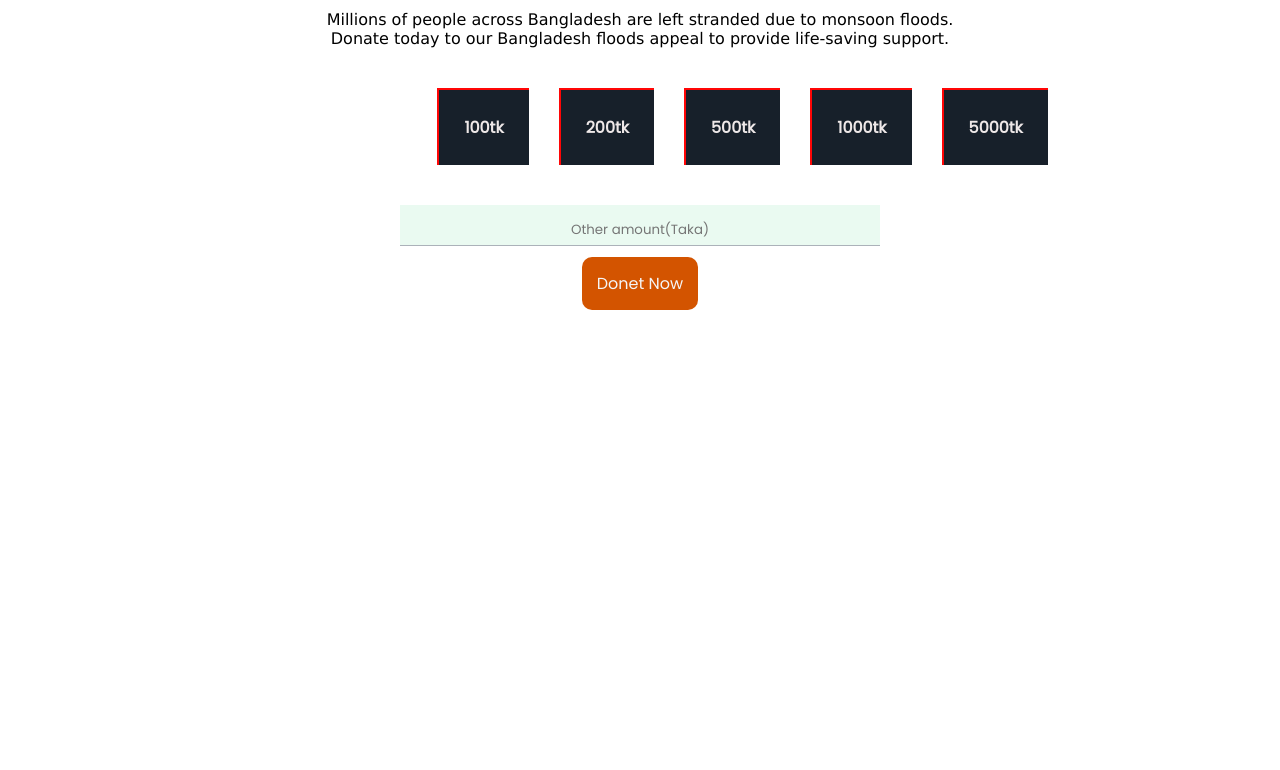
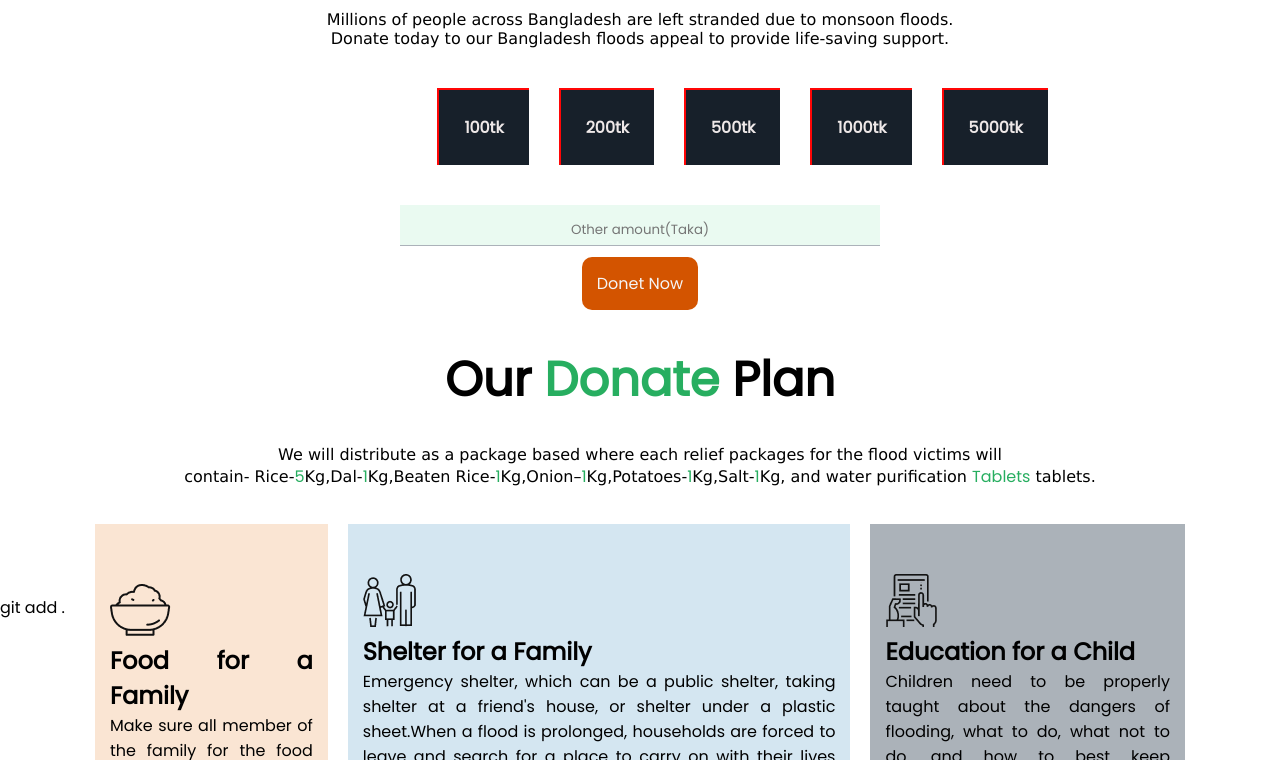
Before and after one commit to nafiurnm/flooddonet, a plain HTML site: page index.html in a window 1280 px wide. Shown: the part 731-1501 px from the top of the page. Before the commit the page ends 1041 px from the top, so only its background shows below. Drawn offline with Linux system fonts and the light colour scheme.

Commit message:
secthird

```diff
--- a/index.html
+++ b/index.html
@@ -26,8 +26,7 @@
     </section>
 
 
-    <section
-    class="secondpart">
+    <section  class="secondpart">
 
         <div>
         <h1 class="secondh1" >Donet <span> Today</span> </h1>
@@ -52,8 +51,55 @@
 
 
 
+    </section>
+
+    <section class="sectionthird" >
+
+        <div class="thirddiv1">
+            <h1 class="thirdh1">Our <span>Donate</span>  Plan</h1>
+            <p class="thirdp1">We will distribute as a package based where each relief packages for the flood victims will <br> contain-
+                Rice-<span>5</span>Kg,Dal-<span>1</span>Kg,Beaten Rice-<span>1</span>Kg,Onion–<span>1</span>Kg,Potatoes-<span>1</span>Kg,Salt-<span>1</span>Kg,
+                and water purification <span>Tablets</span> tablets.</p>
+
+        </div>
+        <div class="thirddiv2">
+
+            <div class="divin1">
+                <img class="im"  src="icons/food.png" alt="">
+                <h2>Food for a Family</h2>
+                <p>Make sure all member of the family for the food .little kid to old man same opportunity.Healthy food to. </p>
+
+            </div>
+            <div class="divin2">
+                <img class="im"  src="icons/shelter.png" alt="">
+                <h2>Shelter for a Family</h2>
+                <p>Emergency shelter, which can be a public shelter, taking shelter at a friend's house, or shelter under a plastic sheet.When a flood is prolonged, households are forced to leave and search for a place to carry on with their lives and livelihoods</p>
+
+            </div>
+
+            <div class="divin3">
+                <img class="im" src="icons/Frame-1.png" alt="">
+
+                <h2>Education for a Child</h2>
+                <p>Children need to be properly taught about the dangers of flooding, what to do, what not to do, and how to best keep themselves safe and alive.</p>
+            </div>
+
+        </div>
 
 
+
+
+
+    </section>
+
+    <section>
+
+
+
+
+
+
+        git add .
     </section>
 
 
--- a/style.css
+++ b/style.css
@@ -61,7 +61,8 @@ span {
 
 .secondpart {
     text-align: center;
-    height: 30vh;
+    height: 42vh;
+    padding-bottom: 30px;
 
 
 }
@@ -131,3 +132,75 @@ span {
 
 
 }
+
+/* sectionthirdsectionthird */
+/* sectionthirdsectionthird */
+.sectionthird{
+    padding: 10px;
+    height: 30vh;
+    margin: 30px;
+
+
+}
+.thirddiv1{
+    text-align: center;
+
+
+}
+.thirdh1{
+    font-size: xxx-large;
+    margin: 29px;
+
+}
+.thirdp1{
+    font-family: Verdana, Geneva, Tahoma, sans-serif;
+    font-weight:540 ;
+    margin: 25px;
+    clear: both;
+
+
+}
+
+.thirddiv2{
+    display: flex;
+    justify-content: space-between;
+
+    height: 32vh;
+    padding: 0px 45px;
+    clear: both;
+}
+/* third div in div third div in div */
+/* third div in div third div in div */
+
+.divin1{
+    background-color:#FAE5D3 ;
+    padding: 15px;
+    padding-top: 25px;
+    margin: 10px;
+    text-align: justify;
+
+    overflow: hidden;
+
+
+}
+.divin2{
+    background-color:#D4E6F1 ;
+    padding: 15px;
+    margin: 10px;
+    text-align: justify;
+    overflow: hidden;
+
+
+}
+
+.divin3{
+    background-color:#ABB2B9  ;
+    padding: 15px;
+    margin: 10px;
+    text-align: justify;
+    overflow: hidden;
+
+}
+.im{
+    margin-top: 35px;
+}
```
